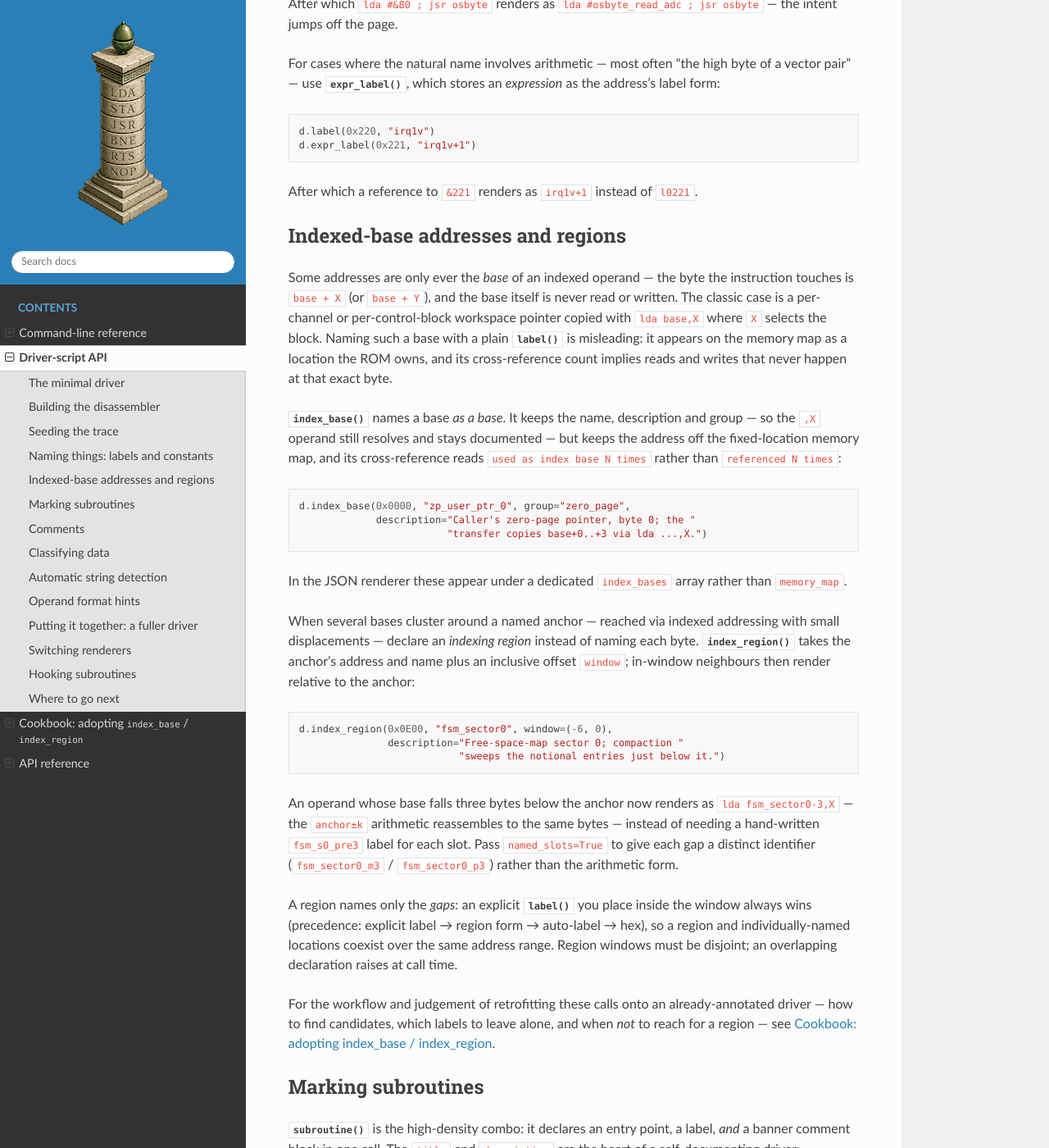
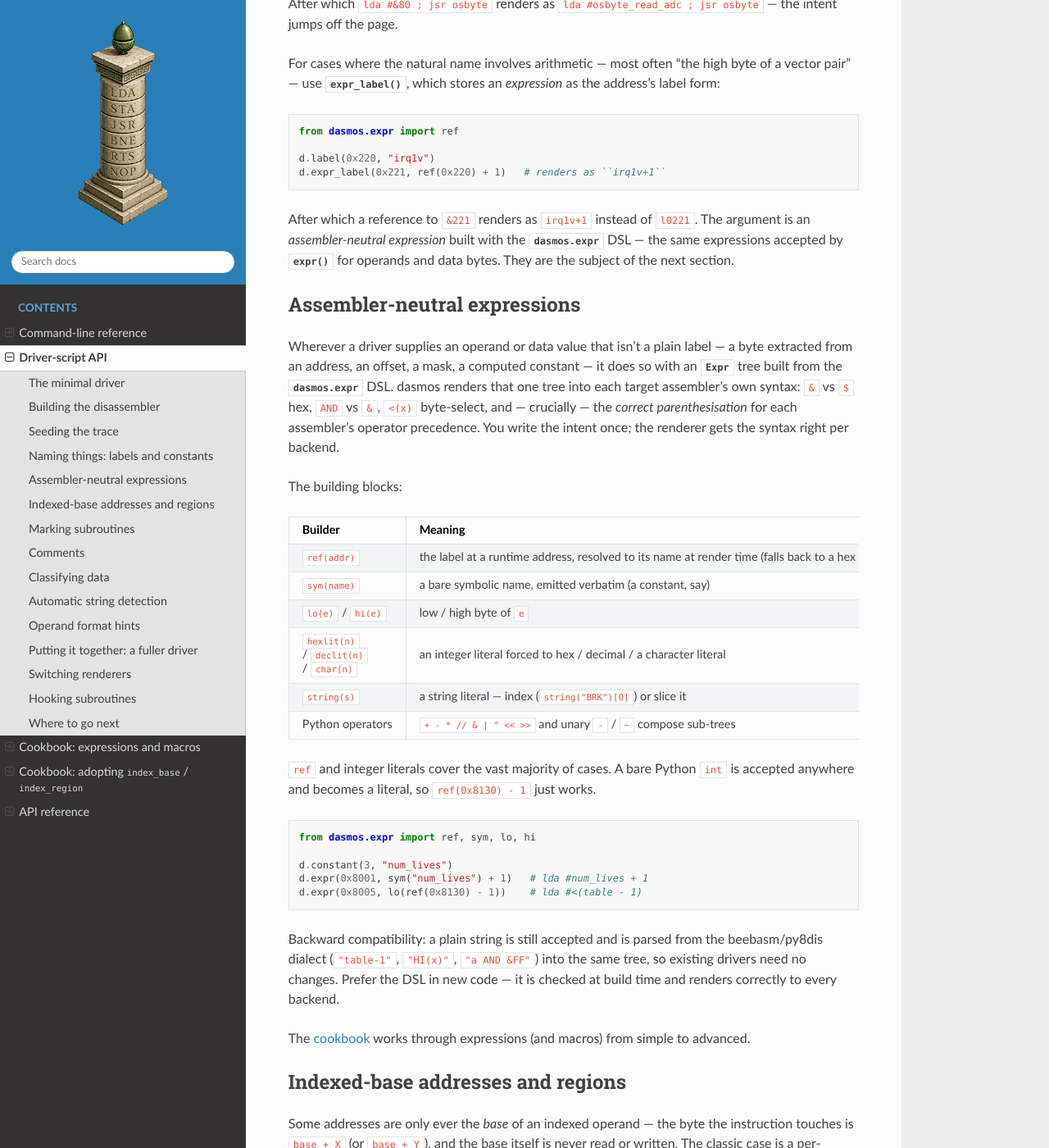
Before and after one commit to acornaeology/dasmos, a Sphinx documentation site: the page built from docs/driver_api.rst, in a window 1280 px wide and 1400 px high, scrolled down 2694 px. Shown: the whole window at 82% size. Built offline with Sphinx 7.4.7 and the Read the Docs theme 3.1.0, drawn with Linux system fonts in a browser that asks for light colours.

Commit message:
docs: document assembler-neutral expressions and macros
Add a driver-API section introducing the dasmos.expr DSL (ref/sym/lo/hi/
string/param and Python-operator composition) and how one expression
renders to each backend's syntax with correct per-backend
parenthesisation.

Add a cookbook page (cookbook_expressions) building from a one-liner
operand expression through masked label differences, radix control, and
string operations to lifting a repeated table expression into a macro —
showing the real beebasm (.MACRO / EQUB per line) and 64tass (.sfunction
inline in .byte) output for the BBC BASIC mnemonic-hash tables. Every
example is verified against the assemblers.

Document the dasmos.expr and dasmos.core.expr modules in the API
reference so the DSL builders and node types are cross-referenced.

```diff
--- a/docs/driver_api.rst
+++ b/docs/driver_api.rst
@@ -156,11 +156,74 @@ as the address's label form:
 
 .. code-block:: python
 
+   from dasmos.expr import ref
+
    d.label(0x220, "irq1v")
-   d.expr_label(0x221, "irq1v+1")
+   d.expr_label(0x221, ref(0x220) + 1)   # renders as ``irq1v+1``
 
 After which a reference to ``&221`` renders as ``irq1v+1`` instead of
-``l0221``.
+``l0221``. The argument is an *assembler-neutral expression* built with
+the :mod:`dasmos.expr` DSL — the same expressions accepted by
+:meth:`~dasmos.Disassembler.expr` for operands and data bytes. They are
+the subject of the next section.
+
+
+.. _expressions:
+
+Assembler-neutral expressions
+-----------------------------
+
+Wherever a driver supplies an operand or data value that isn't a plain
+label — a byte extracted from an address, an offset, a mask, a computed
+constant — it does so with an :class:`~dasmos.core.expr.Expr` tree built
+from the :mod:`dasmos.expr` DSL. dasmos renders that one tree into each
+target assembler's own syntax: ``&`` vs ``$`` hex, ``AND`` vs ``&``,
+``<(x)`` byte-select, and — crucially — the *correct parenthesisation*
+for each assembler's operator precedence. You write the intent once; the
+renderer gets the syntax right per backend.
+
+The building blocks:
+
+.. list-table::
+   :header-rows: 1
+   :widths: 30 70
+
+   * - Builder
+     - Meaning
+   * - ``ref(addr)``
+     - the label at a runtime address, resolved to its name at render
+       time (falls back to a hex literal if unnamed)
+   * - ``sym(name)``
+     - a bare symbolic name, emitted verbatim (a constant, say)
+   * - ``lo(e)`` / ``hi(e)``
+     - low / high byte of ``e``
+   * - ``hexlit(n)`` / ``declit(n)`` / ``char(n)``
+     - an integer literal forced to hex / decimal / a character literal
+   * - ``string(s)``
+     - a string literal — index (``string("BRK")[0]``) or slice it
+   * - Python operators
+     - ``+ - * // & | ^ << >>`` and unary ``-`` / ``~`` compose sub-trees
+
+``ref`` and integer literals cover the vast majority of cases. A bare
+Python ``int`` is accepted anywhere and becomes a literal, so
+``ref(0x8130) - 1`` just works.
+
+.. code-block:: python
+
+   from dasmos.expr import ref, sym, lo, hi
+
+   d.constant(3, "num_lives")
+   d.expr(0x8001, sym("num_lives") + 1)   # lda #num_lives + 1
+   d.expr(0x8005, lo(ref(0x8130) - 1))    # lda #<(table - 1)
+
+Backward compatibility: a plain string is still accepted and is parsed
+from the beebasm/py8dis dialect (``"table-1"``, ``"HI(x)"``,
+``"a AND &FF"``) into the same tree, so existing drivers need no changes.
+Prefer the DSL in new code — it is checked at build time and renders
+correctly to every backend.
+
+The :doc:`cookbook <cookbook_expressions>` works through expressions
+(and macros) from simple to advanced.
 
 
 .. _indexed-base-addresses:
--- a/docs/index.rst
+++ b/docs/index.rst
@@ -49,6 +49,7 @@ Driver scripts written for py8dis can be ported automatically to
 
    cli
    driver_api
+   cookbook_expressions
    cookbook
    api
 
```
Also changed, not shown: docs/api.rst (+17 -0 lines), docs/cookbook_expressions.rst (added, +290 -0 lines).
